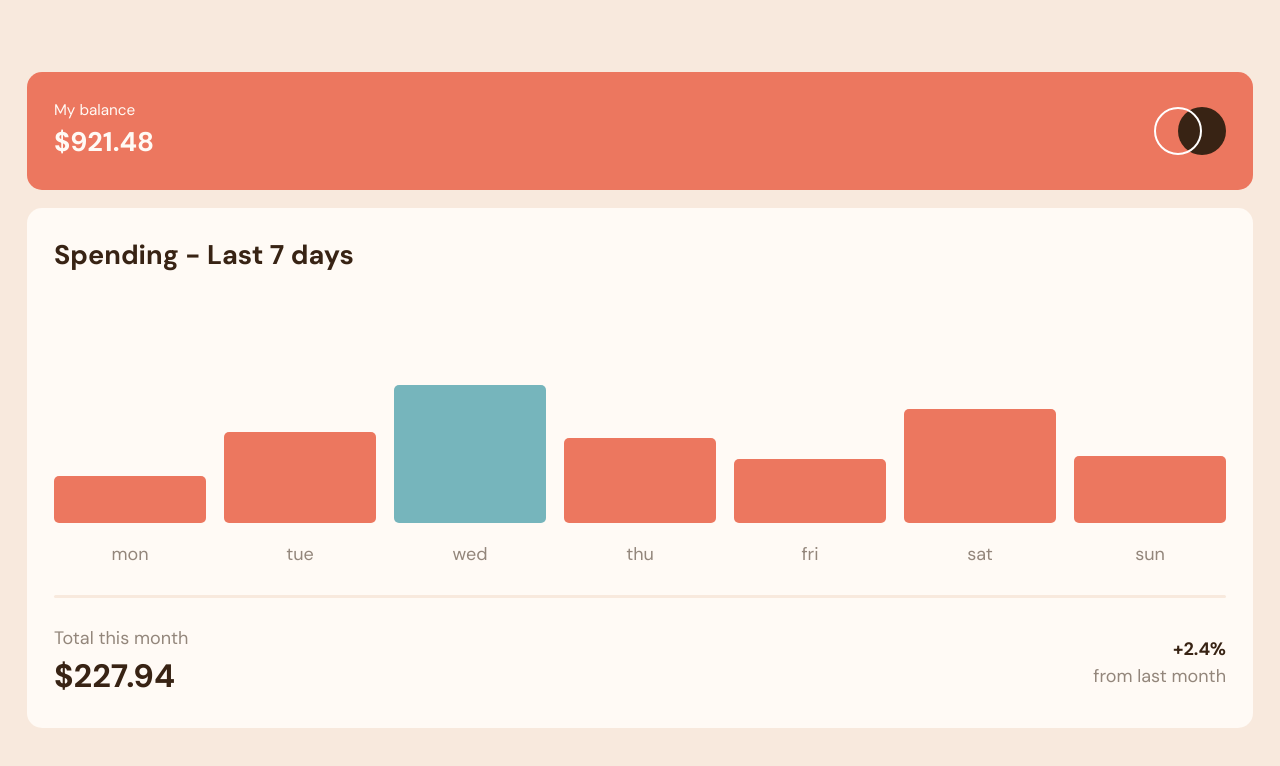
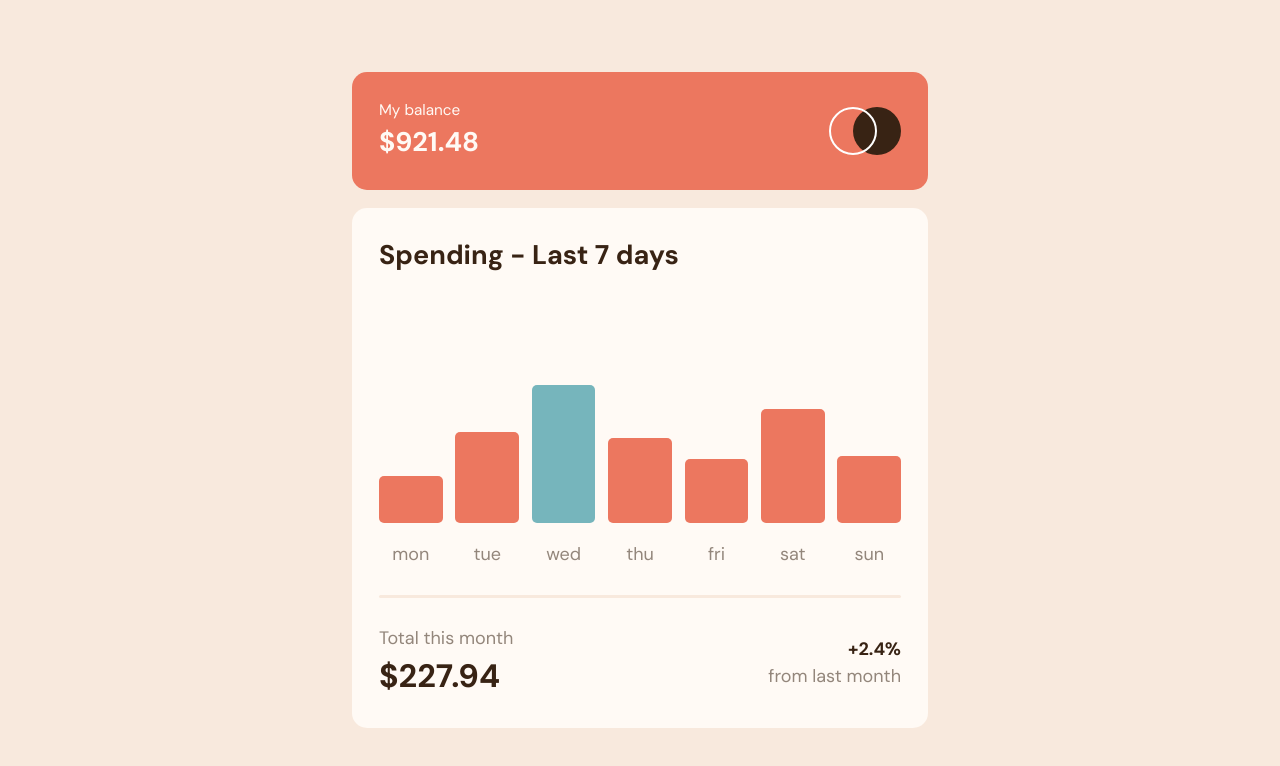
Before and after one commit to JoaoBianco/FrontEndMentor-Expenses_chart_component, a React (Vite) app: page / in a window 1280 px wide. Shown: the top 766 px of the page. Built offline with nearby package versions, Linux system fonts and the light colour scheme.

Commit message:
Style done

```diff
--- a/src/App.css
+++ b/src/App.css
@@ -96,7 +96,7 @@ body {
 .spending__graphs {
   display: flex;
   justify-content: space-evenly;
-  gap: var(--spacer-400);
+  gap: clamp(5px, 1vw, var(--spacer-400));
   flex-wrap: wrap;
   height: 40vh;
 }
@@ -183,3 +183,9 @@ body {
   padding: 5px;
   display: none;
 }
+
+@media (min-width: 32em) {
+  .main > * {
+    max-width: 32em;
+  }
+}
```
